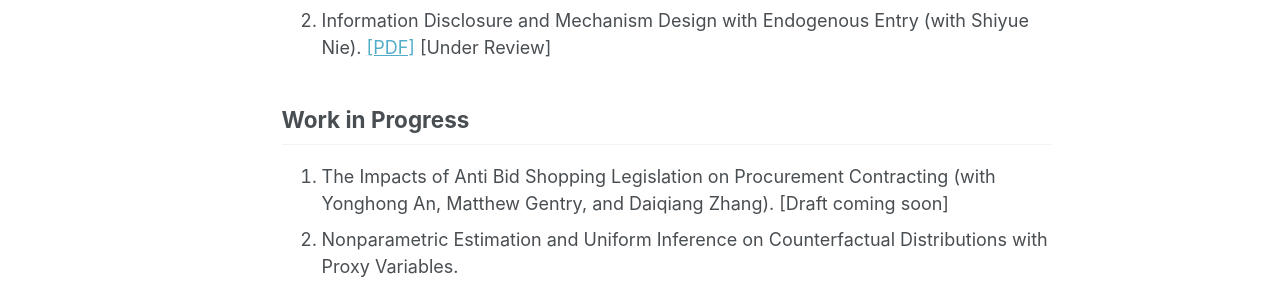
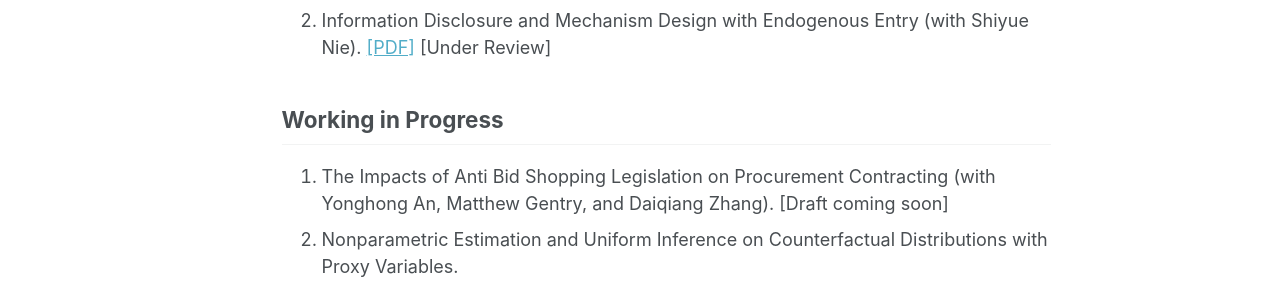
Before and after one commit to guoliuyi/lguo, a Jekyll site: the page built from _pages/about.md, in a window 1280 px wide and 1047 px high. Shown: the part 467-760 px from the top of the window. Built offline with Jekyll 4.4.1, drawn with Linux system fonts in a browser that asks for light colours; a script bundle is joined from its source files by our own code; library files that are not in the unit come from our copies.

Commit message:
Update about.md

```diff
--- a/_pages/about.md
+++ b/_pages/about.md
@@ -45,7 +45,7 @@ redirect_from:
   </li>
 </ol>
 
-## Work in Progress
+## Working in Progress
 
 <ol class="paper-list">
   <li>
```
